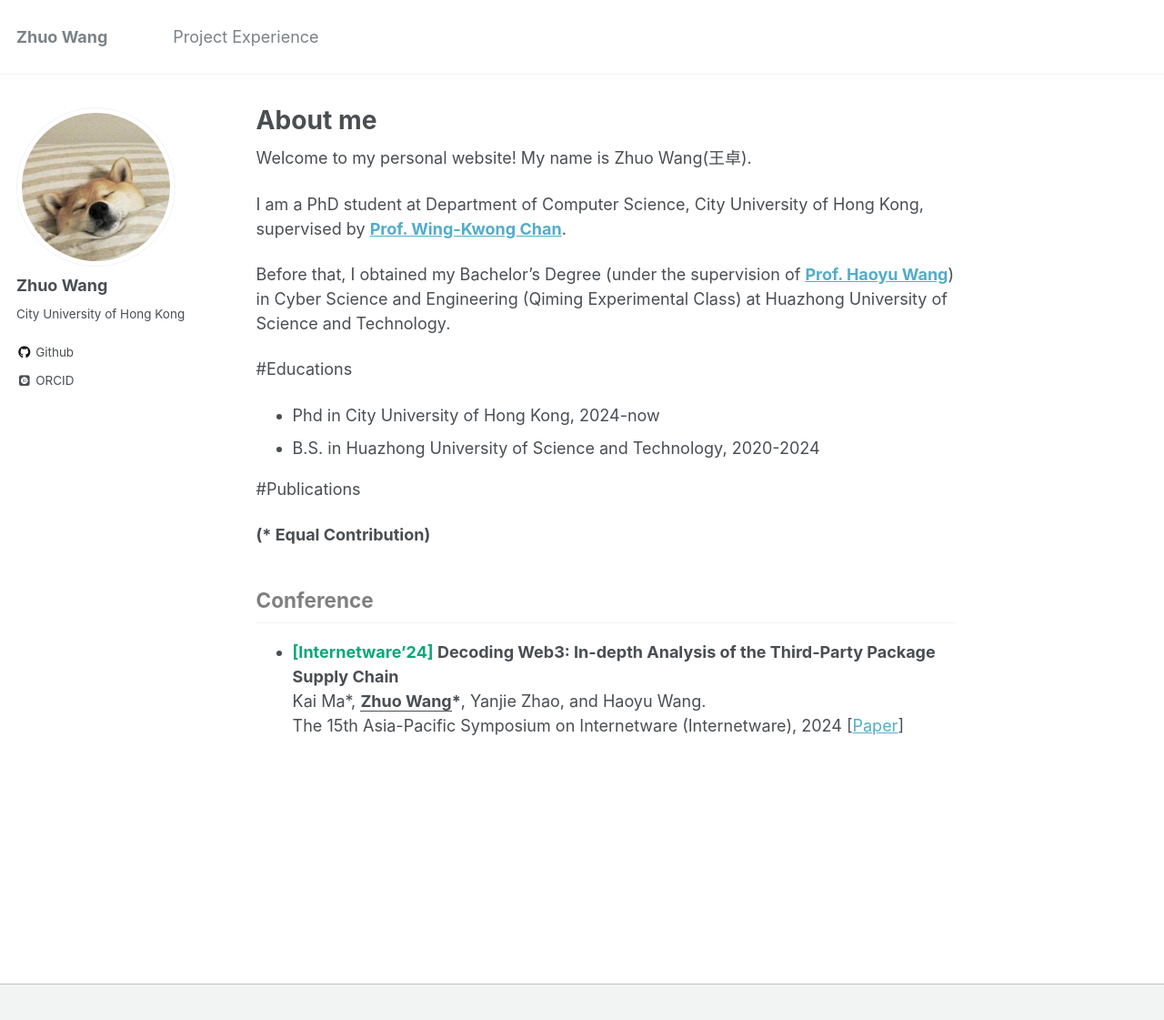
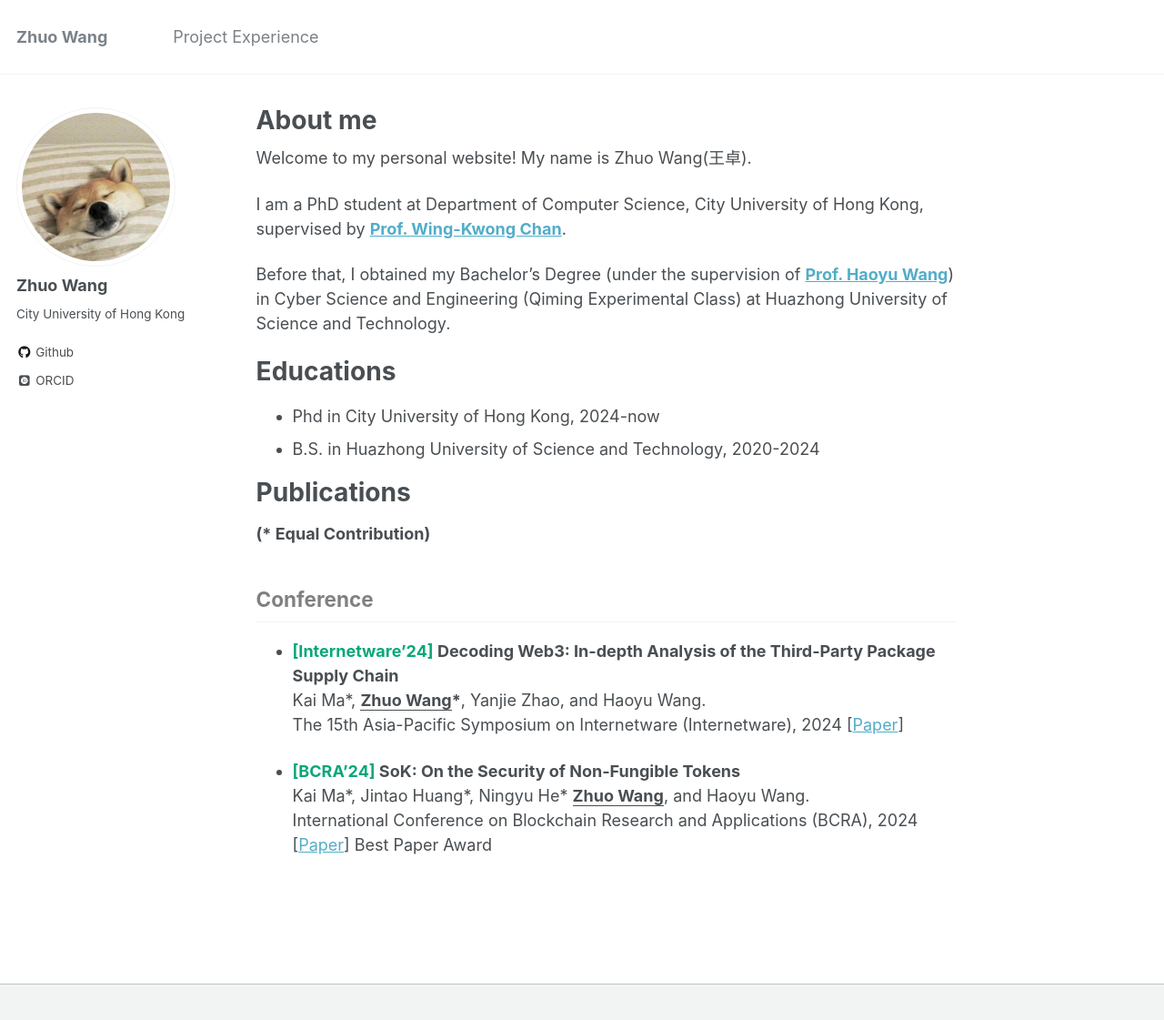
Before and after one commit to zhuozhuoH/zhuozhuoH.github.io, a Jekyll site: the page built from _pages/about.md, in a window 1280 px wide and 1154 px high. Shown: the top 1121 px of the window at 91% size. Built offline with Jekyll 4.4.1, drawn with Linux system fonts in a browser that asks for light colours; some web fonts are replaced.

Commit message:
Update about.md

```diff
--- a/_pages/about.md
+++ b/_pages/about.md
@@ -14,7 +14,7 @@ I am a PhD student at Department of Computer Science, City University of Hong Ko
 
 Before that, I obtained my Bachelor's Degree (under the supervision of **[Prof. Haoyu Wang](https://howiepku.github.io/)**)  in Cyber Science and Engineering (Qiming Experimental Class) at Huazhong University of Science and Technology.
 
-#Educations
+# Educations
 * Phd in City University of Hong Kong, 2024-now
 * B.S. in Huazhong University of Science and Technology, 2020-2024
 
@@ -32,7 +32,7 @@ Before that, I obtained my Bachelor's Degree (under the supervision of **[Prof.
   * Web Crawler: Scrapy, Scrapyd, ScrapydWeb
 -->
 
-#Publications
+# Publications
 
 **(\* Equal Contribution)**
 
@@ -48,3 +48,7 @@ Before that, I obtained my Bachelor's Degree (under the supervision of **[Prof.
 * **<span style="color:#09a778">\[Internetware'24\]</span> Decoding Web3: In-depth Analysis of the Third-Party Package Supply Chain**
     <br>Kai Ma\*, **<u>Zhuo Wang</u>\***, Yanjie Zhao, and Haoyu Wang.
     <br>The 15th Asia-Pacific Symposium on Internetware (Internetware), 2024 [[Paper](https://dl.acm.org/doi/10.1145/3671016.3671402)]
+
+* **<span style="color:#09a778">\[BCRA'24\]</span> SoK: On the Security of Non-Fungible Tokens**
+    <br>Kai Ma\*, Jintao Huang\*, Ningyu He\* **<u>Zhuo Wang</u>**, and Haoyu Wang.
+    <br>International Conference on Blockchain Research and Applications (BCRA), 2024 [[Paper](https://dl.acm.org/doi/10.1145/3671016.3671402)] <span class="highlight">Best Paper Award</span>
```
